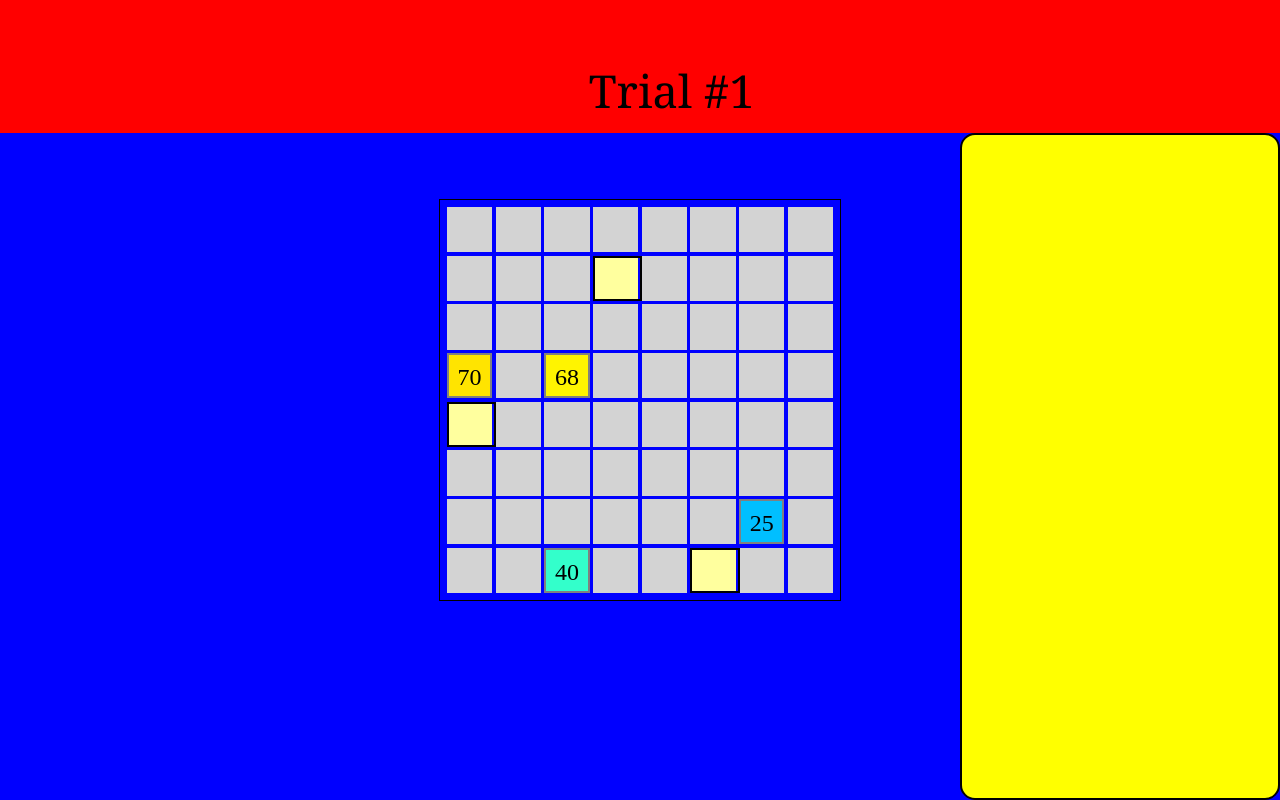
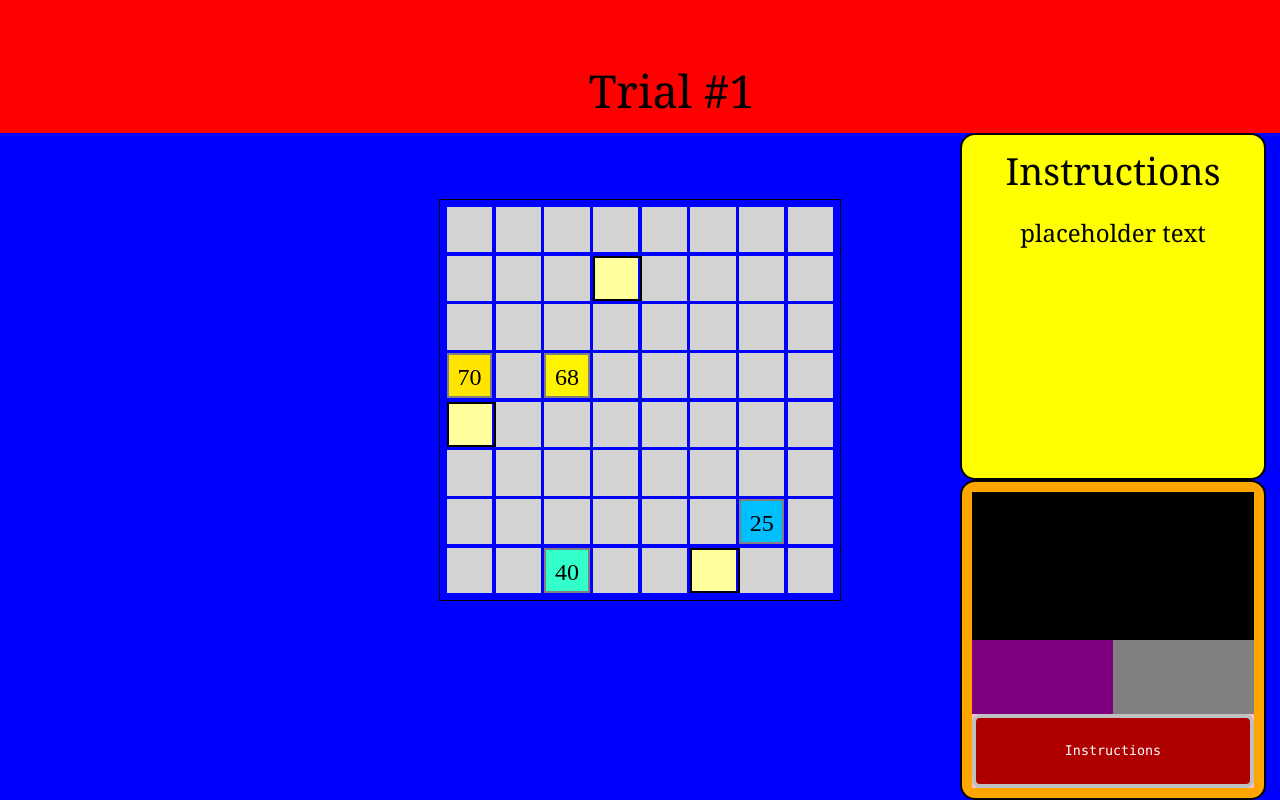
Before and after one commit to srinidhisrinivas/psy-uncertainty-experiment, a Flask app: page /1/trial/1 in a window 1280 px wide; the page is wider, and only the part inside the window is pictured. Run offline with Flask 2, Linux system fonts and the light colour scheme; some libraries are stand-ins or nearby versions.

Commit message:
added buttonbox

```diff
--- a/static/css/grid.css
+++ b/static/css/grid.css
@@ -7,13 +7,14 @@ html, body{
 	width: 100%;
 	margin: 0;
 	user-select: none;
+	overflow: hidden;
 }
 
 #wrapper {
   display: grid;
   grid-template-columns: 1fr 1fr 1fr 1fr;
-  grid-template-rows: 0.5fr 1.5fr 1fr;
-  grid-template-areas: "header header header header" "content content content right-sidebar" "content content content right-sidebar";
+  grid-template-rows: 0.5fr 1.3fr 1.2fr;
+  grid-template-areas: "header header header header" "content content content right-sidebar" "content content content buttonbox";
   height: 100%;
 }
 
@@ -39,9 +40,38 @@ html, body{
 	background-color: yellow;
 	border-radius: 15px;
 	border: 2px solid black;
+	margin-right: 14px;
+	padding: 10px;
+}
+#buttonbox{
+	grid-area: buttonbox;
+	background-color: orange;
+	border-radius: 15px;
+	border: 2px solid black;
+	margin-right: 14px;
+	padding: 10px;
+	display: grid;
+	grid-template-columns: 1fr 1fr;
+	grid-template-rows: 1fr 0.5fr 0.5fr;
+	grid-template-areas: "binstruction binstruction" "nwrapper cwrapper" "iwrapper iwrapper";
 }
 
-
+#binstruction{
+	grid-area: binstruction;
+	background-color: black;
+}
+#nwrapper{
+	grid-area: nwrapper;
+	background-color: purple;
+}
+#cwrapper{
+	grid-area: cwrapper;
+	background-color: grey;
+}
+#iwrapper{
+	grid-area: iwrapper;
+	background-color: pink;
+}
 div#headerText{
 
 	font-family: "Cambria";
@@ -59,6 +89,17 @@ div#instructionText{
 	font-size: 18pt;
 	text-align: center;
 	white-space: pre-wrap;
+}
+div#instructionTitle{
+	display:-webkit-box;
+	-webkit-box-pack:center;
+	-webkit-box-align:center;
+	font-family: "Cambria";
+	font-weight: 500;
+	font-size: 28pt;
+	text-align: center;
+	white-space: pre-wrap;
+	padding-bottom: 20px;
 }
 #speech-bubble {
 	position: relative;
@@ -94,18 +135,24 @@ canvas#myCanvas{
 	transform: translate(-50%, -50%);
 }
 
-#continueButton, #nextButton{
+#continueButton, #nextButton, #instButton{
 	width: 100%;
 	height: 100%;
 	background-color: #AF0000;
 	color: white;
 	font-family: "Consolas";
+	border: 4px solid #BEC0C2;
+
+	border-radius: 8px;
 
 }
 #continueButton:hover{
 	background-color: #800000;
 }
 #nextButton:hover{
+	background-color: #800000;
+}
+#instButton:hover{
 	background-color: #800000;
 }
 #feedbackBox{
--- a/templates/layouts/grid.html
+++ b/templates/layouts/grid.html
@@ -30,11 +30,19 @@
 
 		</div>
 			<div id='right-sidebar'>
-		<div id="buttonDiv">
-
+				<div id="instructionTitle"> Instructions </div>
+				<div id="instructionText"> placeholder text </div>
+			</div>
+		<div id="buttonbox">
+		<div id="binstruction"> placeholder text </div>
+			<div id="cwrapper">
 			<button hidden=true id="continueButton"> {% if trial_type == 'train' %} Check {% else %} Continue {% endif %}</button>
-			<button hidden=true id="nextButton" onclick = "location.href = '/{{ pid }}/{{ trial_type }}/{{ next_trial_num }}'"> Next </button>
+			</div>
+			<div id="nwrapper">
+			<button hidden=true id="nextButton" onclick = "location.href = '/{{ pid }}/{{ trial_type }}/{{ next_trial_num }}'"> Next </button> </div>
+			<div id="iwrapper">
+			<button id="instButton" onclick = "alert(instructions)"> Instructions </button> </div>
 		</div>
-		</div>
+	</div>
 
 {% endblock %}
```
